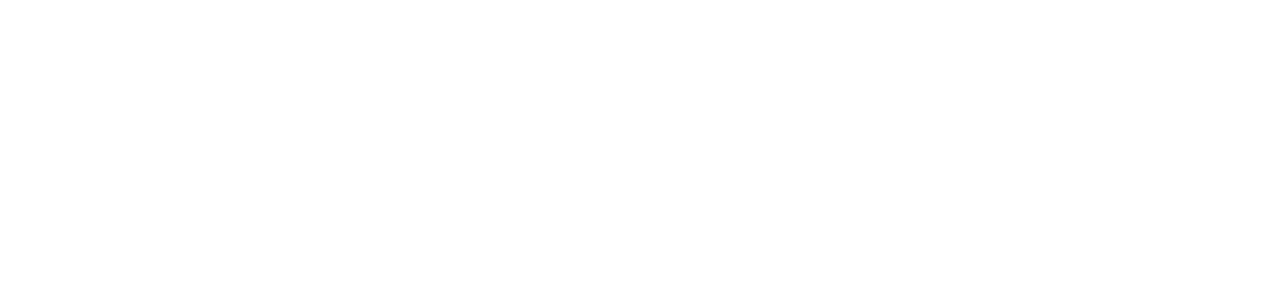
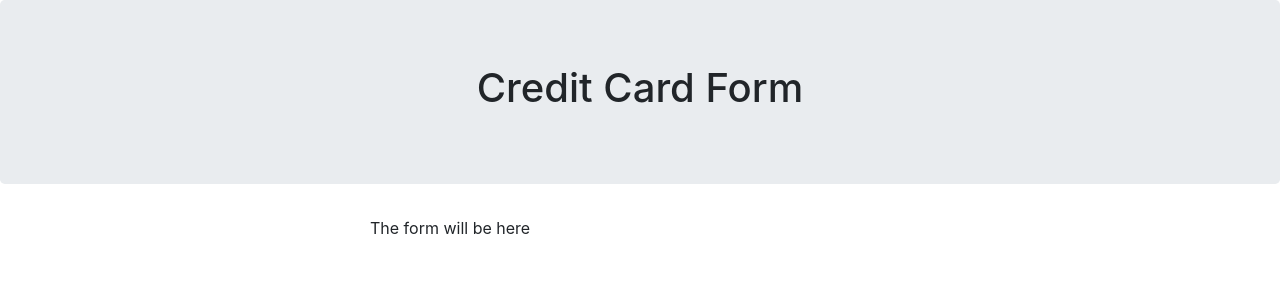
Before and after one commit to degugelmin/laboratory, an Angular app in the folder angular10-lab/: page /credit-card-form in a window 1280 px wide. Before the commit this address led to /. Shown: the top 300 px of the page. Built offline with nearby package versions, Linux system fonts and the light colour scheme.

Commit message:
Including dynamic title page and header, values coming from routing module.

```diff
--- a/angular10-lab/src/app/app-routing.module.ts
+++ b/angular10-lab/src/app/app-routing.module.ts
@@ -1,11 +1,24 @@
 import { NgModule } from '@angular/core';
 import { Routes, RouterModule } from '@angular/router';
+import { CreditCardComponent } from './credit-card/credit-card.component';
 import { HomeComponent } from './home/home.component';
 
 const routes: Routes = [
   {
     path: '',
-    component: HomeComponent
+    component: HomeComponent,
+    data: {
+      title: ':: Angular10 Laboratory :: Home',
+      titleHeader: 'Angular10 Laboratory'
+    }
+  },
+  {
+    path: 'credit-card-form',
+    component: CreditCardComponent,
+    data: {
+      title: ':: Angular10 Laboratory :: Credit Card Form',
+      titleHeader: 'Credit Card Form'
+    }
   }
 ];
 
--- a/angular10-lab/src/app/app.component.ts
+++ b/angular10-lab/src/app/app.component.ts
@@ -1,10 +1,37 @@
-import { Component } from '@angular/core';
+import { Component, OnInit } from '@angular/core';
+import { Title } from '@angular/platform-browser';
+import { NavigationEnd, Router, ActivatedRoute } from '@angular/router';
+import { filter, map } from 'rxjs/operators';
 
 @Component({
   selector: 'app-root',
   templateUrl: './app.component.html',
   styleUrls: ['./app.component.scss']
 })
-export class AppComponent {
+export class AppComponent implements OnInit {
   title = 'angular10-lab';
+
+  constructor(private titleService: Title, private router: Router, private activateRoute: ActivatedRoute) { }
+
+  ngOnInit(): void {
+    const appTitle = this.titleService.getTitle();
+    this.router
+      .events.pipe(
+        filter(event => event instanceof NavigationEnd),
+        map(() => {
+          const child = this.activateRoute.firstChild;
+          if (child.snapshot.data['title']) {
+            return child.snapshot.data['title'];
+          }
+          return appTitle;
+        })
+      ).subscribe((ttl: string) => {
+        this.titleService.setTitle(ttl);
+      });
+  }
+
+  setDocTitle(title: string) {
+    this.titleService.setTitle(title);
+  }
+
 }
--- a/angular10-lab/src/app/app.module.ts
+++ b/angular10-lab/src/app/app.module.ts
@@ -1,4 +1,4 @@
-import { BrowserModule } from '@angular/platform-browser';
+import { BrowserModule, Title } from '@angular/platform-browser';
 import { NgModule } from '@angular/core';
 
 import { AppRoutingModule } from './app-routing.module';
@@ -7,20 +7,26 @@
 import { BsDropdownModule } from 'ngx-bootstrap/dropdown';
 import { TooltipModule } from 'ngx-bootstrap/tooltip';
 import { ModalModule } from 'ngx-bootstrap/modal';
+import { CreditCardComponent } from './credit-card/credit-card.component';
+import { CoreModule } from './core/core.module';
 
 @NgModule({
   declarations: [
     AppComponent,
-    HomeComponent
+    HomeComponent,
+    CreditCardComponent
   ],
   imports: [
     BrowserModule,
     AppRoutingModule,
     BsDropdownModule.forRoot(),
     TooltipModule.forRoot(),
-    ModalModule.forRoot()
+    ModalModule.forRoot(),
+    CoreModule
   ],
-  providers: [],
+  providers: [
+    Title
+  ],
   bootstrap: [AppComponent]
 })
 export class AppModule { }
--- /dev/null
+++ b/angular10-lab/src/app/core/header/header.component.html
@@ -0,0 +1,3 @@
+<div class="jumbotron text-center">
+    <h1>{{ titleHeader }}</h1>
+</div>
--- /dev/null
+++ b/angular10-lab/src/app/core/header/header.component.ts
@@ -0,0 +1,17 @@
+import { Component } from '@angular/core';
+import { ActivatedRoute, Router } from '@angular/router';
+
+@Component({
+    selector: 'app-header',
+    templateUrl: './header.component.html'
+})
+export class HeaderComponent {
+
+    titleHeader: string;
+
+    constructor(private router: Router, private activateRoute: ActivatedRoute) { }
+
+    ngOnInit(): void {
+      this.titleHeader = this.activateRoute.snapshot.data['titleHeader'];
+    }
+}
--- /dev/null
+++ b/angular10-lab/src/app/credit-card/credit-card.component.html
@@ -0,0 +1,13 @@
+<app-header></app-header>
+
+<div class="container">
+    <div class="row">
+        <div class="col"></div>
+
+        <div class="col-6">
+            The form will be here
+        </div>
+
+        <div class="col"></div>
+    </div>
+</div>
--- a/angular10-lab/src/app/home/home.component.html
+++ b/angular10-lab/src/app/home/home.component.html
@@ -1,6 +1,4 @@
-<div class="jumbotron text-center">
-    <h1>Angular 10 Laboratory</h1>
-</div>
+<app-header></app-header>
 
 <div class="container">
     <div class="row">
@@ -12,7 +10,7 @@
                         A form to fill and validate credit card values.
                         <a href="#" (click)="openModal(creditCardsModal)">Learn more</a>
                     </p>
-                    <a href="#" class="btn btn-primary bg-success">See Component</a>
+                    <a [routerLink]="['credit-card-form']" class="btn btn-primary bg-success">See Component</a>
                 </div>
             </div>
         </div>
```
Also changed, not shown: angular10-lab/src/app/core/core.module.ts (added, +22 -0 lines), angular10-lab/src/app/credit-card/credit-card.component.ts (added, +10 -0 lines), angular10-lab/src/app/credit-card/credit-card.component.scss (added).
